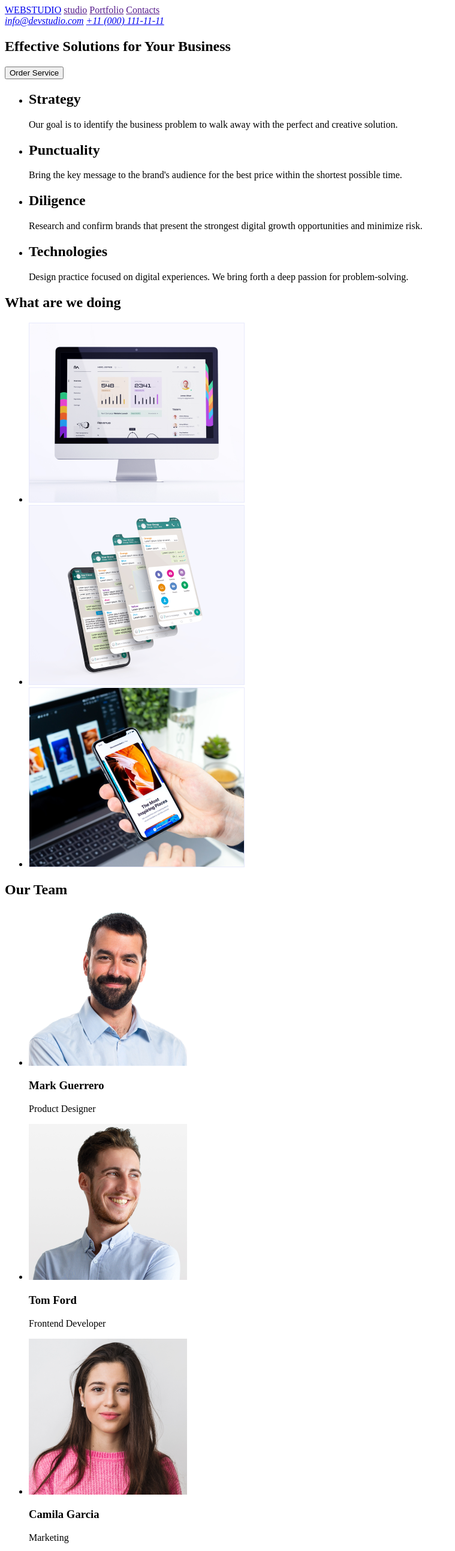
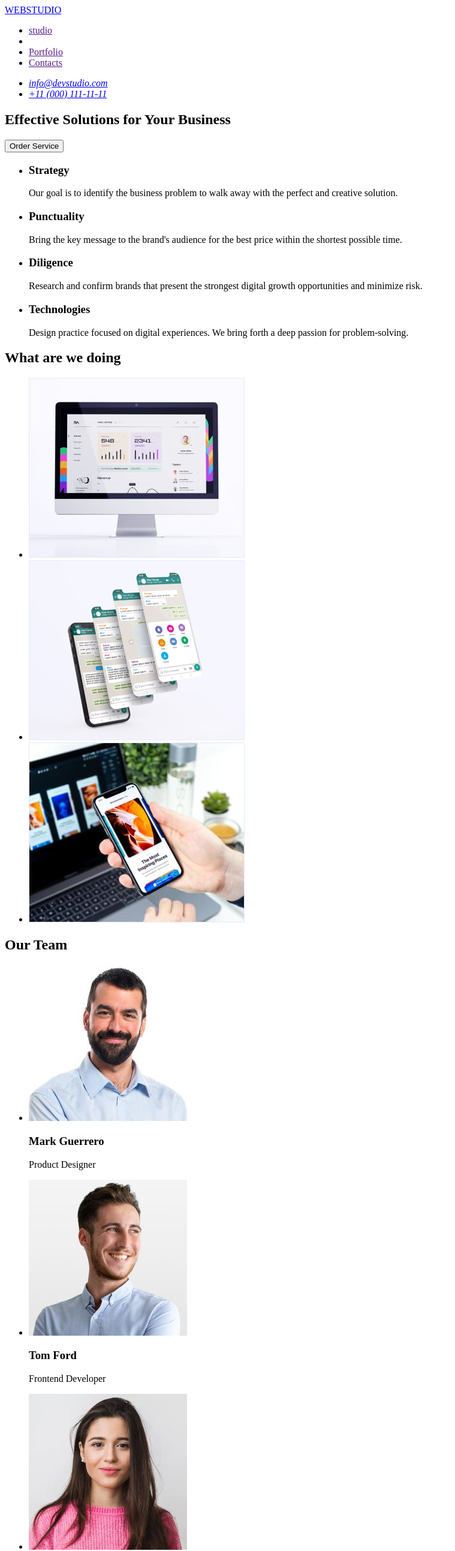
Before and after one commit to adoppp/goit-markup-hw-01, a plain HTML site: page index.html in a window 1280 px wide. Shown: the top 2586 px of the page at 60% size, without its empty margins (0-759 px from the left). Drawn offline with Linux system fonts and the light colour scheme.

Commit message:
workwithmistakes

```diff
--- a/index.html
+++ b/index.html
@@ -8,14 +8,30 @@
 
     <header>
         <nav>
-          <a href="index.html">WEBSTUDIO</a>
-          <a href="">studio</a>
-          <a href="">Portfolio</a>
-          <a href="">Contacts</a>
+          <a href="./index.html">WEBSTUDIO</a>
+
+          <ul>
+            <li>
+              <a href="">studio</a>
+            <li>
+            </li>
+            <li>
+              <a href="">Portfolio</a>
+            </li>
+            <li>
+              <a href="">Contacts</a>
+            </li>
+          </ul>
         </nav>
           <address>
-            <a href="mailto:info@devstudio.com">info@devstudio.com</a>
-            <a href="tel:+110001111111">+11 (000) 111-11-11</a>
+            <ul>
+              <li>
+                <a href="mailto:info@devstudio.com">info@devstudio.com</a>
+              </li>
+              <li>
+                <a href="tel:+110001111111">+11 (000) 111-11-11</a>
+              </li>
+            </ul>
           </address>
     </header>
 
@@ -30,9 +46,11 @@
 
         <section>
 
+          <h2 hidden>Our goals</h2>
+
           <ul>
             <li>
-            <h2>Strategy</h2>
+            <h3>Strategy</h3>
               <p>Our goal is to identify the business
                 problem to walk away with the
                 perfect and creative solution.
@@ -40,7 +58,7 @@
             </li>
 
             <li>
-            <h2>Punctuality</h2>
+            <h3>Punctuality</h3>
               <p>
                 Bring the key message to the
                 brand's audience for the best price
@@ -49,7 +67,7 @@
             </li>
 
             <li>
-            <h2>Diligence</h2>
+            <h3>Diligence</h3>
               <p>
                 Research and confirm brands that
                 present the strongest digital growth
@@ -58,7 +76,7 @@
             </li>
 
             <li>
-            <h2>Technologies</h2>
+            <h3>Technologies</h3>
               <p>
                 Design practice focused on digital
                 experiences. We bring forth a deep
@@ -75,13 +93,13 @@
 
             <ul>
               <li>
-                <img src="./images/comp1.png" alt="computer" width="360" height="300">
+                <img src="./images/computer.jpg" alt="computer" width="360" height="300">
               </li>
               <li>
-                <img src="./images/phone1.png" alt="phone" width="360" height="300">
+                <img src="./images/phoneorig.jpg" alt="phone" width="360" height="300">
               </li>
               <li>
-                <img src="./images/phonecomp1.png" alt="copmputer-and-phone" width="360" height="300">
+                <img src="./images/phoneandpc.jpg" alt="copmputer-and-phone" width="360" height="300">
               </li>
             </ul>
 
@@ -93,26 +111,26 @@
 
             <ul>
               <li>
-                <img src="./images/MarkGuerrero1.png" alt="Mark-Guerrero" width="264" height="260">
+                <img src="./images/MarkGuerrero1.jpg" alt="Mark-Guerrero" width="264" height="260">
                 <h3>Mark Guerrero</h3>
                 <p>Product Designer</p>
               </li>
 
               <li>
-              <img src="./images/TomFord1.png" alt="Tom-Ford" width="264" height="260">
+              <img src="./images/TomFord1.jpg" alt="Tom-Ford" width="264" height="260">
                 <h3>Tom Ford</h3>
                 <p>Frontend Developer</p>
               </li>
 
               <li>
-                <img src="./images/CamilaGarcia1.png" alt="Camila-Garcia" width="264" height="260">
+                <img src="./images/CamilaGarcia1.jpg" alt="Camila-Garcia" width="264" height="260">
                 <h3>Camila Garcia</h3>
                 <p>Marketing</p>
               </li>
 
 
               <li>
-                <img src="./images/DanielWilson1.png" alt="Daniel-Wilson" width="264" height="260">
+                <img src="./images/DanielWilson1.jpg" alt="Daniel-Wilson" width="264" height="260">
                 <h3>Daniel Wilson</h3>
                 <p>UI Designer</p>
               </li>
@@ -123,11 +141,9 @@
       </main>
 
       <footer>
-        <a href="index.html">WEBSTUDIO</a>
+        <a href="./index.html">WEBSTUDIO</a>
         <p>
-          Increase the flow of customers and
-          sales for your business with digital
-          marketing #38 growth solutions.
+         Increase the flow of customers and sales for your business with digital marketing & growth solutions.
         </p>
       </footer>
 
```
Also changed, not shown: images/CamilaGarcia1.jpg (added), images/DanielWilson1.jpg (added), images/MarkGuerrero1.jpg (added), images/TomFord1.jpg (added), images/computer.jpg (added), images/phoneandpc.jpg (added), images/phoneorig.jpg (added).
